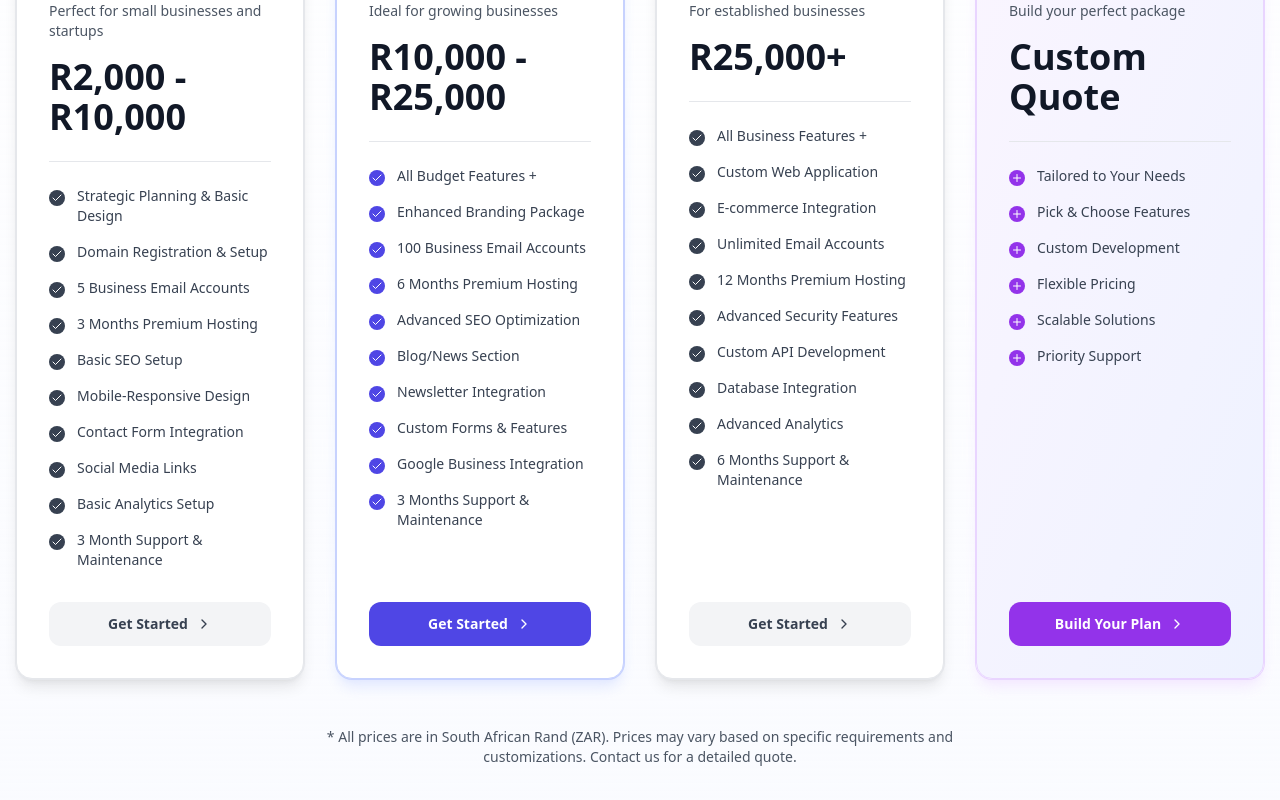
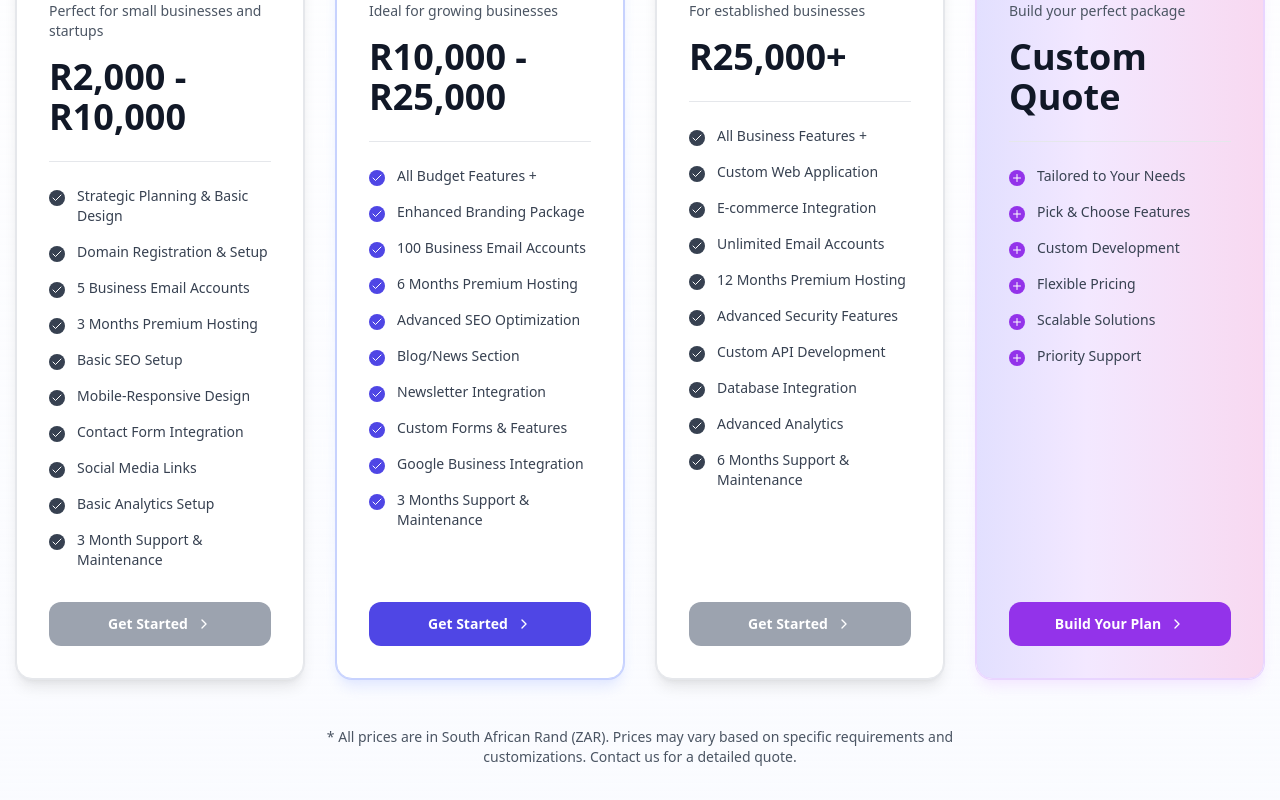
Before and after one commit to bckflpboys/devaurva-landing, a React (Vite) app: page / in a window 1280 px wide. Shown: the part 6106-6906 px from the top of the page. Built offline with nearby package versions, Linux system fonts and the light colour scheme.

Commit message:
card updates

```diff
--- a/src/components/PlanCard.jsx
+++ b/src/components/PlanCard.jsx
@@ -159,7 +159,7 @@ const PlanCard = ({ priceRange, title, description, features, isPopular, isCusto
                 transition={{ duration: 0.5 }}
                 className={`plan-card ring-1 ${
                     isCustom
-                        ? 'ring-purple-200 border border-purple-200 shadow-purple-100 bg-gradient-to-br from-purple-50 to-indigo-50'
+                        ? 'ring-purple-200 border border-purple-200 shadow-purple-100 bg-gradient-to-r from-indigo-200 via-purple-100 to-pink-200 animate-gradient'
                         : isPopular
                             ? 'ring-indigo-200 border border-indigo-200 shadow-indigo-100'
                             : 'ring-gray-200 border border-gray-200'
@@ -213,7 +213,7 @@ const PlanCard = ({ priceRange, title, description, features, isPopular, isCusto
                             ? 'bg-purple-600 text-white hover:bg-purple-700'
                             : isPopular
                                 ? 'bg-indigo-600 text-white hover:bg-indigo-700'
-                                : 'bg-gray-100 text-gray-700 hover:bg-gray-200'
+                                : 'bg-gray-400 text-white hover:bg-gray-500'
                     }`}
                 >
                     {isCustom ? 'Build Your Plan' : 'Get Started'}
```
